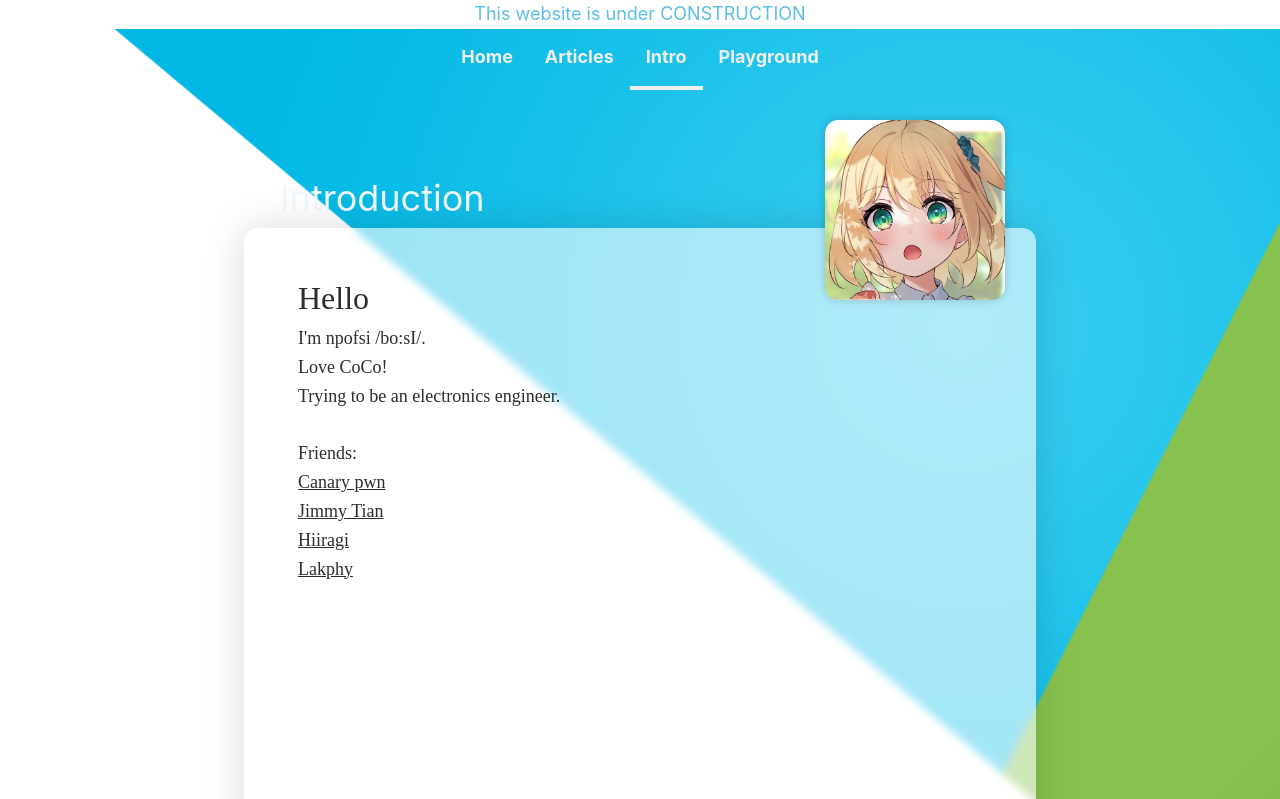
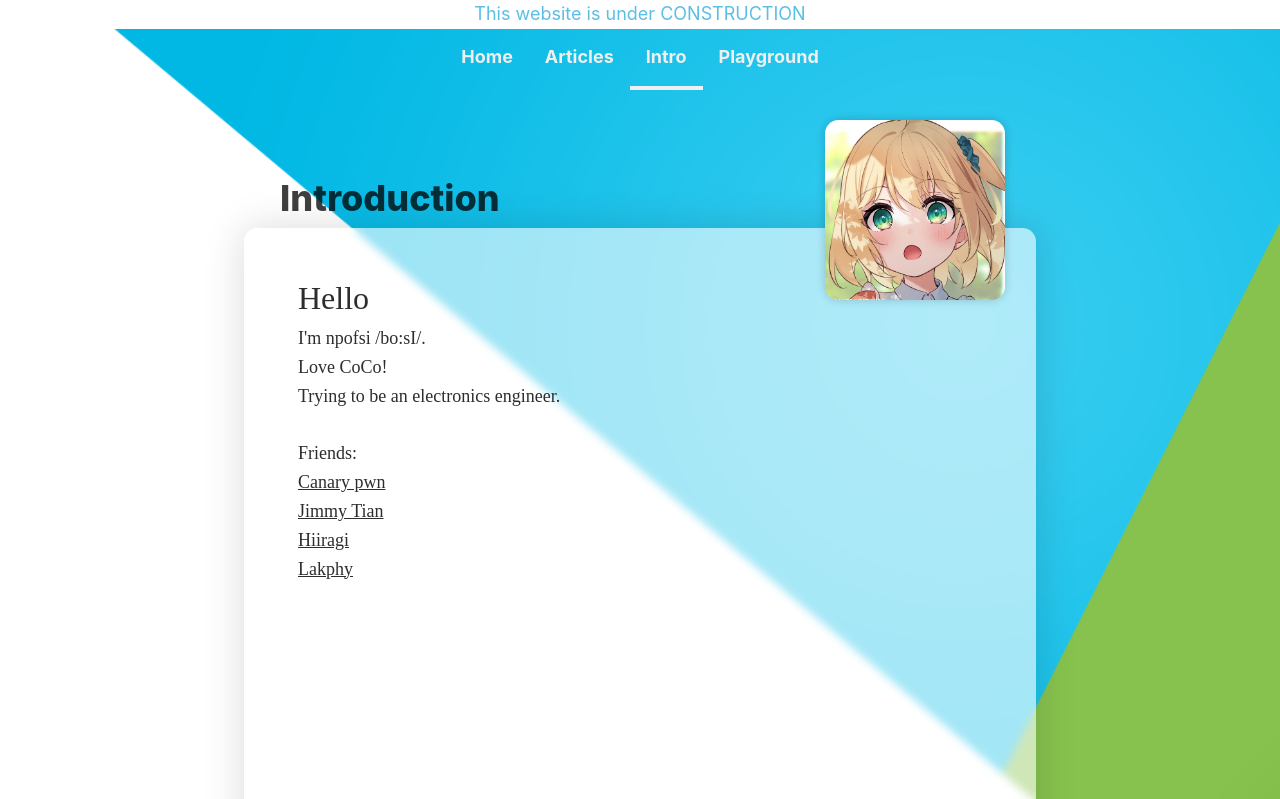
Before and after one commit to npofsi/LintBlog, a Next.js app: page /intro in a window 1280 px wide. Shown: the top 799 px of the page. Built offline with nearby package versions, Linux system fonts and the light colour scheme.

Commit message:
Impl High Contraction Title

```diff
--- a/components/abstracts.module.css
+++ b/components/abstracts.module.css
@@ -18,8 +18,8 @@
 }
 
 .abstractsTitle {
-  color: aliceblue;
-  font-weight: normal;
+  color: #000000c0;
+  font-weight: 800;
   font-family: "Overpass", "Noto Sans JP", -apple-system, BlinkMacSystemFont,
     "Helvetica Neue", "Segoe UI", "ヒラギノ角ゴ ProN W3", Meiryo, sans-serif;
   font-size: xx-large;
--- a/styles/intro.module.css
+++ b/styles/intro.module.css
@@ -27,8 +27,8 @@
   display: block;
   position: relative;
   font-size: 36px;
-  font-weight: normal;
-  color: aliceblue;
+  font-weight: 800;
+  color: #000000c0;
   font-family: SFRounded, ui-rounded, "SF Pro Rounded", -apple-system,
     BlinkMacSystemFont, "Segoe UI", Roboto, Helvetica, Arial, sans-serif,
     "Apple Color Emoji", "Segoe UI Emoji", "Segoe UI Symbol";
```
